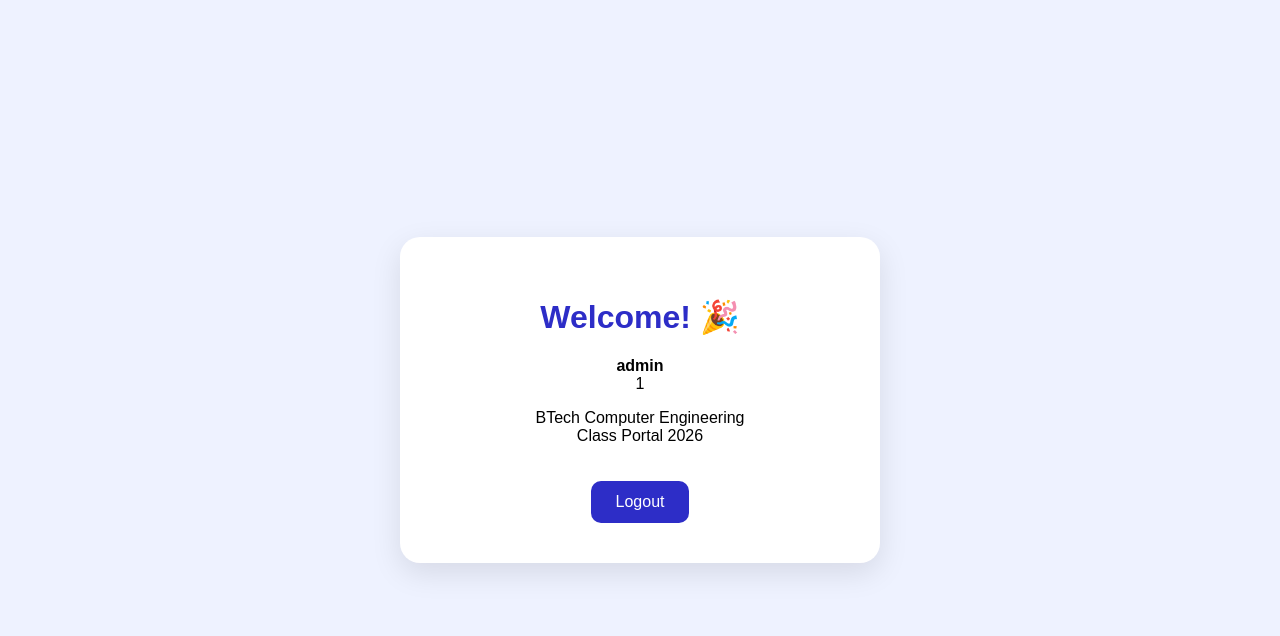
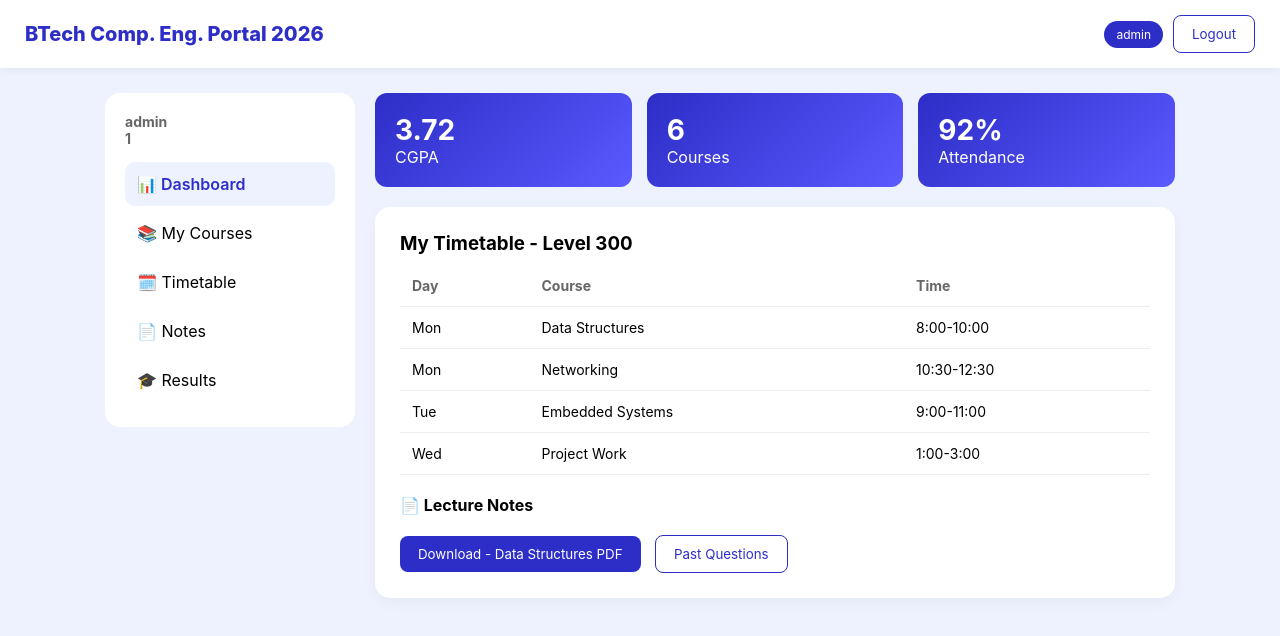
Before and after one commit to nanayhawjnr08-sketch/nana-portfolio, a website: page dashboard.html in a window 1280 px wide. Drawn offline with Linux system fonts and the light colour scheme; sample sign-in values are in the browser's storage.

Commit message:
Refactor dashboard layout and user role handling

```diff
--- a/dashboard.html
+++ b/dashboard.html
@@ -1,30 +1,108 @@
 <!DOCTYPE html>
-<html>
+<html lang="en">
 <head>
-<title>BTech Dashboard</title>
+<meta charset="UTF-8">
+<meta name="viewport" content="width=device-width, initial-scale=1.0">
+<title>BTech Portal - Dashboard</title>
 <style>
-body{font-family:Arial;background:#eef2ff;display:flex;justify-content:center;align-items:center;min-height:100vh;margin:0}
-.card{background:white;padding:40px;border-radius:20px;box-shadow:0 10px 30px rgba(0,0,0,0.1);text-align:center;max-width:400px;width:90%}
-h1{color:#2d2dc7}
-button{background:#2d2dc7;color:white;border:none;padding:12px 25px;border-radius:10px;cursor:pointer;margin-top:20px;font-size:16px}
-button:hover{background:#1a1a9c}
+:root{--primary:#2d2dc7;--bg:#eef2ff}
+*{margin:0;padding:0;box-sizing:border-box;font-family:Inter,Arial,sans-serif}
+body{background:var(--bg);min-height:100vh}
+header{background:white;padding:15px 25px;display:flex;justify-content:space-between;align-items:center;box-shadow:0 2px 10px rgba(0,0,0,0.05)}
+.logo{font-weight:800;color:var(--primary);font-size:20px}
+.badge{background:var(--primary);color:white;padding:6px 12px;border-radius:20px;font-size:12px}
+.container{max-width:1100px;margin:25px auto;padding:0 15px;display:grid;grid-template-columns:250px 1fr;gap:20px}
+.sidebar{background:white;border-radius:15px;padding:20px;height:fit-content}
+.sidebar h3{font-size:14px;color:#666;margin-bottom:15px}
+.menu{list-style:none}
+.menu li{padding:12px;border-radius:10px;cursor:pointer;margin-bottom:5px;display:flex;gap:10px}
+.menu li.active,.menu li:hover{background:var(--bg);color:var(--primary);font-weight:600}
+.main{display:grid;gap:20px}
+.card{background:white;border-radius:15px;padding:25px;box-shadow:0 5px 15px rgba(0,0,0,0.04)}
+.stats{display:grid;grid-template-columns:repeat(3,1fr);gap:15px}
+.stat{background:linear-gradient(135deg,var(--primary),#5a5aff);color:white;border-radius:12px;padding:20px}
+.stat h2{font-size:28px}
+table{width:100%;border-collapse:collapse;margin-top:10px}
+th,td{padding:12px;text-align:left;border-bottom:1px solid #eee;font-size:14px}
+th{color:#666}
+.btn{background:var(--primary);color:white;border:none;padding:10px 18px;border-radius:8px;cursor:pointer}
+.btn-outline{border:1px solid var(--primary);color:var(--primary);background:white;padding:10px 18px;border-radius:8px;cursor:pointer}
+@media(max-width:768px){.container{grid-template-columns:1fr}.stats{grid-template-columns:1fr}}
 </style>
 </head>
 <body>
-<div class="card">
-<h1>Welcome! 🎉</h1>
-<p id="userInfo">Loading...</p>
-<p>BTech Computer Engineering<br>Class Portal 2026</p>
-<button onclick="logout()">Logout</button>
+<header>
+<div class="logo">BTech Comp. Eng. Portal 2026</div>
+<div style="display:flex;gap:10px;align-items:center">
+<span id="roleBadge" class="badge">Student</span>
+<button class="btn-outline" onclick="logout()">Logout</button>
 </div>
+</header>
+
+<div class="container">
+<div class="sidebar">
+<h3 id="welcomeText">Welcome</h3>
+<ul class="menu" id="menu"></ul>
+</div>
+
+<div class="main">
+<div class="stats" id="stats"></div>
+<div class="card" id="content"></div>
+</div>
+</div>
+
 <script>
-const user = JSON.parse(localStorage.getItem('user') || '{}');
-if(!user.id){ window.location.href='index.html'; }
-document.getElementById('userInfo').innerHTML = `<b>${user.role}</b><br>${user.id}`;
-function logout(){
- localStorage.removeItem('user');
- window.location.href='index.html';
-}
+const user = JSON.parse(localStorage.getItem('user')||'{}');
+if(!user.id) location.href='index.html';
+document.getElementById('roleBadge').innerText=user.role;
+document.getElementById('welcomeText').innerText=`${user.role}\n${user.id}`;
+
+const roles = {
+ Student:{
+   menu:['📊 Dashboard','📚 My Courses','🗓️ Timetable','📄 Notes','🎓 Results'],
+   stats:[{l:'CGPA',v:'3.72'},{l:'Courses',v:'6'},{l:'Attendance',v:'92%'}],
+   content:`<h3>My Timetable - Level 300</h3>
+   <table><tr><th>Day</th><th>Course</th><th>Time</th></tr>
+   <tr><td>Mon</td><td>Data Structures</td><td>8:00-10:00</td></tr>
+   <tr><td>Mon</td><td>Networking</td><td>10:30-12:30</td></tr>
+   <tr><td>Tue</td><td>Embedded Systems</td><td>9:00-11:00</td></tr>
+   <tr><td>Wed</td><td>Project Work</td><td>1:00-3:00</td></tr>
+   </table>
+   <br><h4>📄 Lecture Notes</h4><br>
+   <button class="btn" onclick="alert('Downloading Data Structures PDF...')">Download - Data Structures PDF</button>
+   <button class="btn-outline" style="margin-left:10px" onclick="alert('Downloading Past Questions...')">Past Questions</button>`
+ },
+ Lecturer:{
+   menu:['👨‍🏫 Class Overview','📤 Upload Material','📝 Attendance','📋 Student List','📢 Announce'],
+   stats:[{l:'Total Students',v:'48'},{l:'Materials',v:'12'},{l:'Avg Attendance',v:'87%'}],
+   content:`<h3>Upload Lecture Material</h3><br>
+   <input type="text" placeholder="Course Title" style="width:100%;padding:10px;border:1px solid #ddd;border-radius:8px;margin-bottom:10px">
+   <input type="file" style="margin-bottom:10px"><br>
+   <button class="btn" onclick="alert('Material uploaded successfully! (Demo)')">Upload</button>
+   <br><br><h3>BTECH/COMP/024 - Class List</h3>
+   <table><tr><th>Reg No</th><th>Name</th><th>Status</th></tr>
+   <tr><td>BTECH/COMP/024</td><td>Nana Yaw</td><td>Active</td></tr>
+   <tr><td>BTECH/COMP/001</td><td>Class Rep</td><td>Active</td></tr>
+   </table>`
+ },
+ Rep:{
+   menu:['📢 Dashboard','📝 Post Announcement','👥 Manage Class','📊 Reports','⚙️ Settings'],
+   stats:[{l:'Announcements',v:'5'},{l:'Students',v:'48'},{l:'Pending',v:'2'}],
+   content:`<h3>Post New Announcement</h3><br>
+   <textarea placeholder="Type announcement for class..." style="width:100%;padding:12px;border:1px solid #ddd;border-radius:8px;height:80px"></textarea><br><br>
+   <button class="btn" onclick="alert('Announcement posted to all 48 students! (Demo)')">Post to Class</button>
+   <br><br><div style="background:#fff3cd;padding:15px;border-radius:10px">
+   <b>Latest:</b> Mid-Sem exam starts 15th Oct. - Posted by Rep, yesterday
+   </div>`
+ }
+};
+
+const current = roles[user.role] || roles.Student;
+document.getElementById('menu').innerHTML = current.menu.map((m,i)=>`<li class="${i==0?'active':''}">${m}</li>`).join('');
+document.getElementById('stats').innerHTML = current.stats.map(s=>`<div class="stat"><h2>${s.v}</h2><p>${s.l}</p></div>`).join('');
+document.getElementById('content').innerHTML = current.content;
+
+function logout(){ localStorage.removeItem('user'); location.href='index.html'; }
 </script>
 </body>
 </html>
```
